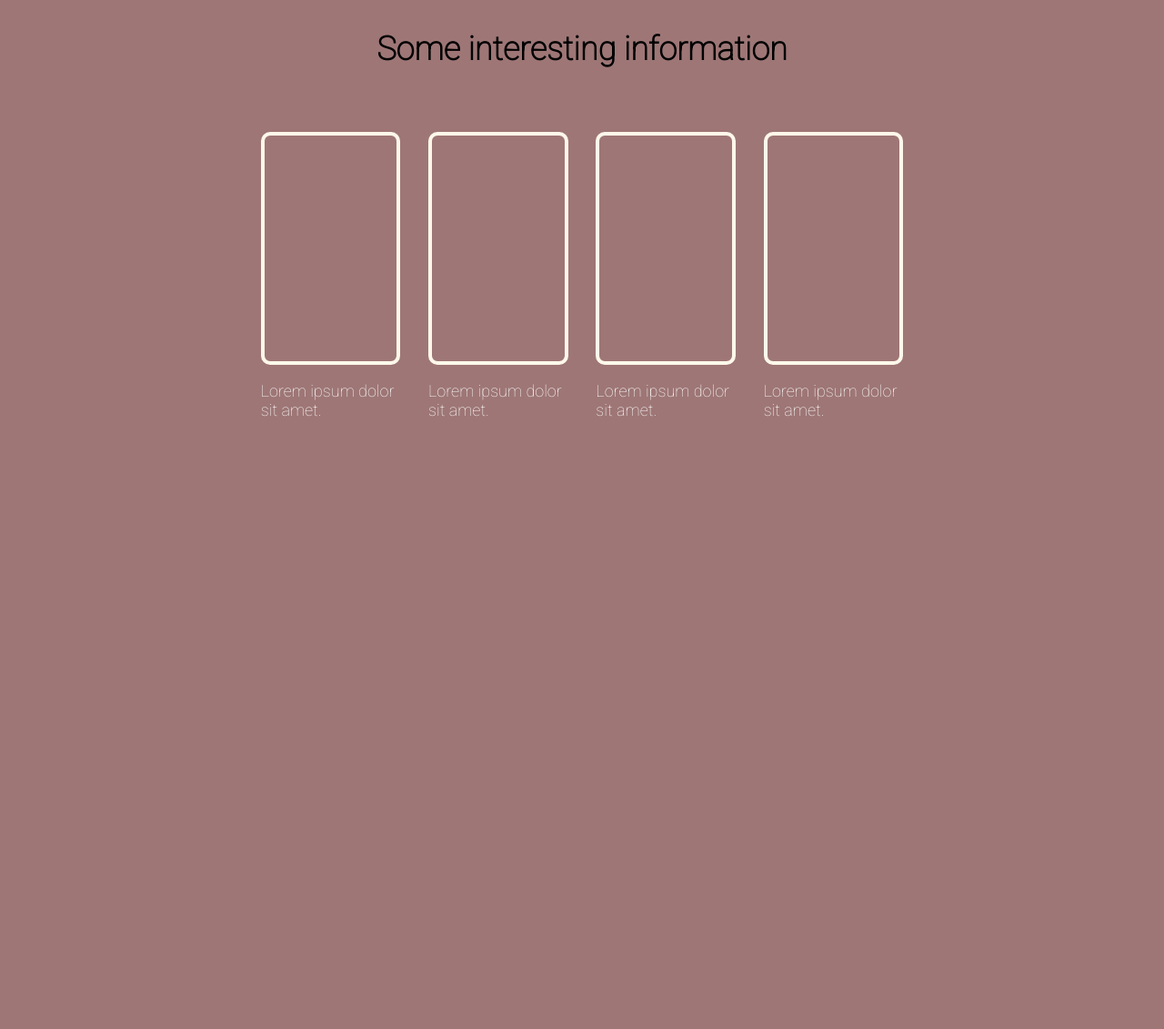
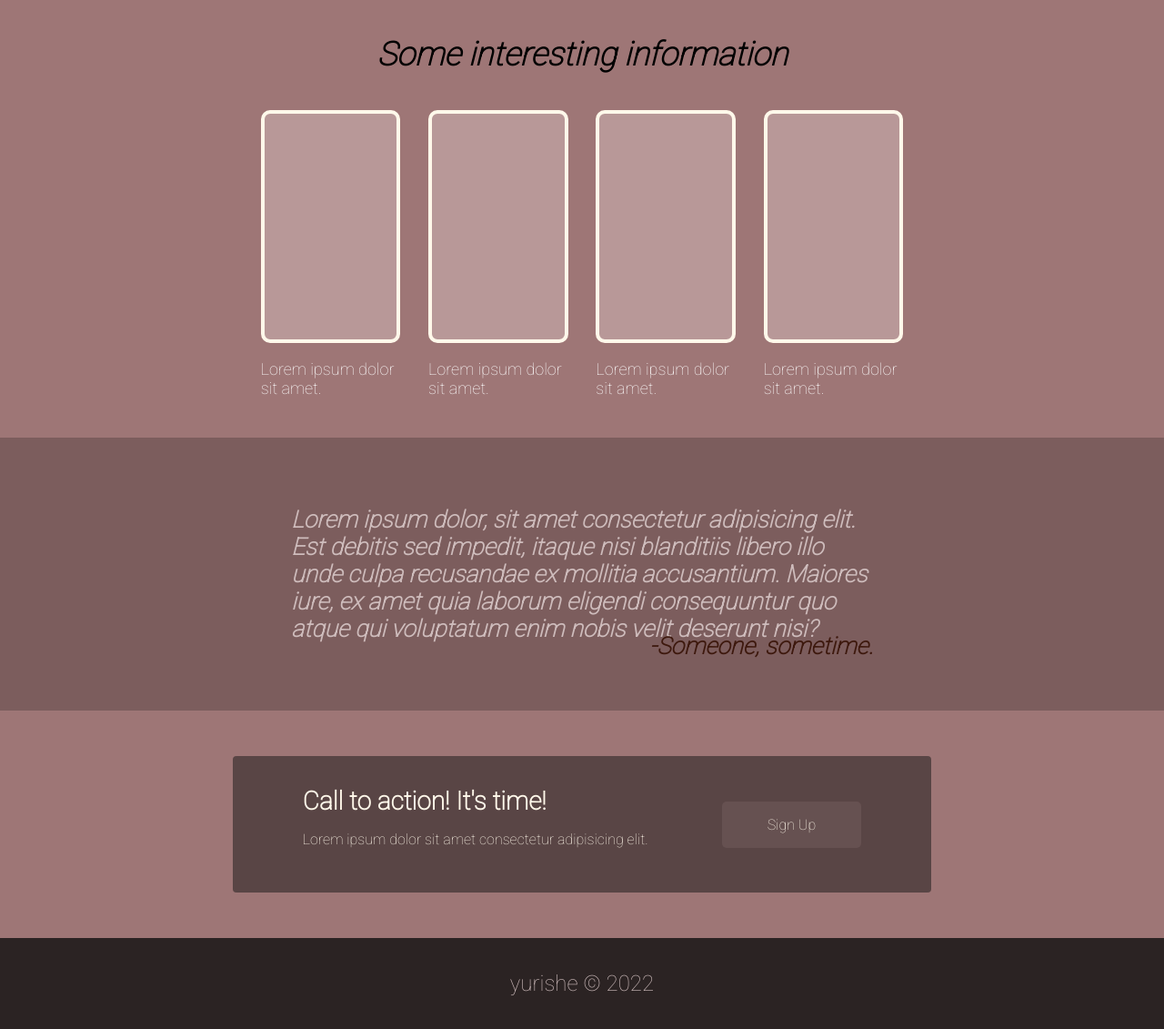
Before and after one commit to yurishe0/theodinproject-landing-page, a plain HTML site: page index.html in a window 1280 px wide. Shown: the part 413-1544 px from the top of the page at 91% size. Before the commit the page ends 918 px from the top, so only its background shows below. Drawn offline with Linux system fonts and the light colour scheme.

Commit message:
Finished project

```diff
--- a/index.html
+++ b/index.html
@@ -84,5 +84,38 @@
         </div>
     </div>
 
+    <div class="quote-wrapper">
+        <div class="quote-container center">
+            <div class="quote center">
+                <p>Lorem ipsum dolor, sit amet consectetur adipisicing elit. Est debitis sed impedit, itaque nisi blanditiis libero illo unde culpa recusandae ex mollitia accusantium. Maiores iure, ex amet quia laborum eligendi consequuntur quo atque qui voluptatum enim nobis velit deserunt nisi?</p>
+
+                <p class="author">
+                    -Someone, sometime.
+                </p>
+            </div>
+        </div>
+    </div>
+
+    <div class="action-wrapper">
+        <div class="action-container">
+            <div class="action-content">
+                <div class="action-text">
+                    <h2>Call to action! It's time!</h2>
+                    <p>Lorem ipsum dolor sit amet consectetur adipisicing elit.</p>
+                </div>
+
+                <div class="action-button">
+                    <p>Sign Up</p>
+                </div>
+            </div>
+        </div>
+    </div>
+
+    <div class="footer-container center">
+        <div class="footer">
+            <p>yurishe 	&#169; 2022</p>
+        </div>
+    </div>
+
 </body>
 </html>
--- a/styles.css
+++ b/styles.css
@@ -10,7 +10,7 @@
     font-family: "Roboto";
  }
 
- h1 {
+ h1, h2, h3 {
     margin: 0px;
  }
 
@@ -142,6 +142,11 @@
     width: 100%;
 }
 
+.main-wrapper h2 {
+    margin-top: 1em;
+    font-style: italic;
+}
+
 .main-container {
     width: 60%;
     margin: auto;
@@ -177,6 +182,8 @@
     border: 4px solid rgb(255, 248, 234);
     border-radius: 10px;
     height: 80%;
+
+    background: rgb(184, 152, 152);
 }
 
 .item-text {
@@ -188,3 +195,94 @@
     color: white;
     font-size: 18px;
 }
+
+/* QUOTE SECITON */
+
+.quote-wrapper {
+    width: 100%;
+    height: 300px;
+    background: rgb(124, 93, 93);
+    display: flex;
+    align-content: center;
+}
+
+.quote-container {
+    width: 50%;
+    height: 80%;
+    margin: auto;
+}
+
+.quote {
+    width: 100%;
+    height: 100%;
+
+    position: relative;
+}
+
+.quote p {
+    font-size: 26px;
+    font-style: italic;
+    font-weight: 600;
+    color:rgb(206, 188, 188);
+}
+
+.quote .author {
+    position: absolute;
+    bottom: 0px;
+    right: 0px;
+
+    color: rgb(61, 24, 13);
+    font-weight: 1000;
+}
+
+/* ACTION SECTION */
+
+.action-wrapper {
+    width: 100%;
+    height: 250px;
+    display: flex;
+    align-content: center;
+}
+
+.action-container {
+    width: 60%;
+    height: 150px;
+    margin: auto;
+    background: rgb(89, 69, 69);
+    border-radius: 4px;
+}
+
+.action-content {
+    width: 80%;
+    height: 100%;
+    margin: auto;
+
+    display: flex;
+    justify-content: space-between;
+    align-items: center;
+
+    color: rgb(255, 248, 234);
+}
+
+.action-content h2 {
+    font-size: 28px;
+    font-weight: 1000;
+}
+.action-button {
+    padding: 0px 50px;
+    background:rgb(102, 81, 81);
+    border-radius: 5px;
+    cursor: pointer;
+}
+
+/* FOOTER SECTION */
+
+.footer-container {
+    height: 100px;
+    background:rgb(43, 35, 35);
+}
+
+.footer p {
+    color:rgb(206, 188, 188);
+    font-size: 24px;
+}
```
